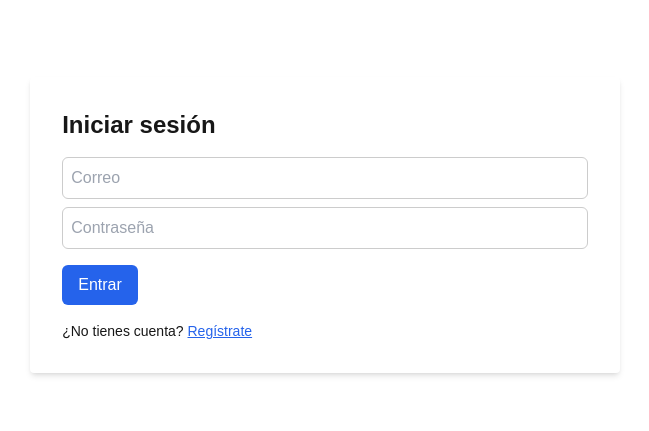
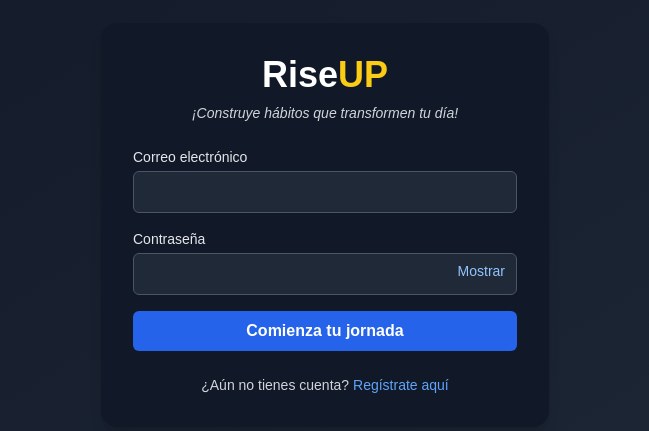
Before and after one commit to gabriellopezd/mi-gestor-diario, a Next.js app: page /Login in a window 1280 px wide. Shown: the part 175-606 px from the top of the page, without its empty margins (315-964 px from the left). Built offline with nearby package versions, Linux system fonts and the light colour scheme; no server answers.

Commit message:
feat: mejora de UI/UX y detección automática de modo oscuro en Login

```diff
--- a/pages/Login.tsx
+++ b/pages/Login.tsx
@@ -1,50 +1,89 @@
-import { useState } from "react";
+import { useEffect, useState } from "react";
 import { useRouter } from "next/router";
-import { signInWithEmailAndPassword } from "firebase/auth";
-import { auth } from "@/lib/firebase";
-import Link from "next/link";
+import { iniciarSesion } from "@/lib/auth";
 
 export default function Login() {
-  const [email, setEmail] = useState("");
-  const [password, setPassword] = useState("");
+  const [correo, setCorreo] = useState("");
+  const [contraseña, setContraseña] = useState("");
+  const [error, setError] = useState("");
+  const [mostrarClave, setMostrarClave] = useState(false);
   const router = useRouter();
 
-  const handleLogin = async (e: React.FormEvent) => {
-    e.preventDefault();
+  // Detectar automáticamente modo claro/oscuro según la hora
+  useEffect(() => {
+    const hora = new Date().getHours();
+    const esOscuro = hora < 6 || hora >= 18;
+    document.documentElement.classList.toggle("dark", esOscuro);
+  }, []);
+
+  const handleLogin = async () => {
     try {
-      await signInWithEmailAndPassword(auth, email, password);
+      await iniciarSesion(correo, contraseña);
       router.push("/");
-    } catch (error) {
-      alert("Error al iniciar sesión.");
+    } catch (err) {
+      setError("Credenciales incorrectas. Intenta de nuevo.");
     }
   };
 
   return (
-    <main className="flex flex-col items-center justify-center h-screen">
-      <form onSubmit={handleLogin} className="bg-white p-8 rounded shadow-md">
-        <h1 className="text-2xl font-bold mb-4">Iniciar sesión</h1>
-        <input
-          type="email"
-          placeholder="Correo"
-          value={email}
-          onChange={e => setEmail(e.target.value)}
-          className="input mb-2"
-        />
-        <input
-          type="password"
-          placeholder="Contraseña"
-          value={password}
-          onChange={e => setPassword(e.target.value)}
-          className="input mb-4"
-        />
-        <button type="submit" className="btn">Entrar</button>
-        <p className="mt-4 text-sm">
-          ¿No tienes cuenta?{" "}
-          <Link href="/registro" className="text-blue-600 underline">
-            Regístrate
-          </Link>
+    <div className="min-h-screen flex items-center justify-center px-4 transition-colors duration-500 bg-gradient-to-br from-blue-100 to-blue-200 dark:from-gray-900 dark:to-gray-800">
+      <div className="w-full max-w-md p-8 bg-white dark:bg-gray-900 shadow-lg rounded-2xl">
+        <h1 className="text-4xl font-extrabold text-center text-gray-800 dark:text-white mb-2">
+          Rise<span className="text-yellow-400">UP</span>
+        </h1>
+        <p className="text-center text-sm text-gray-500 dark:text-gray-300 mb-6 italic">
+          ¡Construye hábitos que transformen tu día!
         </p>
-      </form>
-    </main>
+
+        <div className="mb-4">
+          <label htmlFor="email" className="block text-sm text-gray-700 dark:text-gray-200 mb-1">
+            Correo electrónico
+          </label>
+          <input
+            id="email"
+            type="email"
+            value={correo}
+            onChange={(e) => setCorreo(e.target.value)}
+            className="w-full px-4 py-2 border border-gray-300 dark:border-gray-600 rounded-md shadow-sm dark:bg-gray-800 dark:text-white focus:outline-none focus:ring-2 focus:ring-blue-400"
+          />
+        </div>
+
+        <div className="mb-4 relative">
+          <label htmlFor="password" className="block text-sm text-gray-700 dark:text-gray-200 mb-1">
+            Contraseña
+          </label>
+          <input
+            id="password"
+            type={mostrarClave ? "text" : "password"}
+            value={contraseña}
+            onChange={(e) => setContraseña(e.target.value)}
+            className="w-full px-4 py-2 border border-gray-300 dark:border-gray-600 rounded-md shadow-sm dark:bg-gray-800 dark:text-white focus:outline-none focus:ring-2 focus:ring-blue-400"
+          />
+          <button
+            type="button"
+            onClick={() => setMostrarClave(!mostrarClave)}
+            className="absolute right-3 top-8 text-sm text-blue-600 dark:text-blue-300"
+          >
+            {mostrarClave ? "Ocultar" : "Mostrar"}
+          </button>
+        </div>
+
+        {error && <p className="text-red-500 text-sm mb-4 text-center">{error}</p>}
+
+        <button
+          onClick={handleLogin}
+          className="w-full py-2 bg-blue-600 hover:bg-blue-700 text-white font-semibold rounded-md transition duration-200"
+        >
+          Comienza tu jornada
+        </button>
+
+        <p className="text-center text-sm mt-6 text-gray-600 dark:text-gray-300">
+          ¿Aún no tienes cuenta?{" "}
+          <a href="/registro" className="text-blue-600 hover:underline dark:text-blue-400">
+            Regístrate aquí
+          </a>
+        </p>
+      </div>
+    </div>
   );
 }
--- a/pages/registro.tsx
+++ b/pages/registro.tsx
@@ -1,4 +1,4 @@
-import { useState } from "react";
+import { useState, useEffect } from "react";
 import { useRouter } from "next/router";
 import { createUserWithEmailAndPassword } from "firebase/auth";
 import { doc, setDoc } from "firebase/firestore";
@@ -6,6 +6,7 @@ import { auth, db } from "@/lib/firebase";
 
 export default function Registro() {
   const router = useRouter();
+  const [modoOscuro, setModoOscuro] = useState(false);
   const [datos, setDatos] = useState({
     nombre: "",
     correo: "",
@@ -13,6 +14,11 @@ export default function Registro() {
     fechaNacimiento: "",
     profesion: "",
   });
+
+  useEffect(() => {
+    const hora = new Date().getHours();
+    setModoOscuro(hora < 6 || hora >= 18);
+  }, []);
 
   const handleChange = (e: React.ChangeEvent<HTMLInputElement>) => {
     const { name, value } = e.target;
@@ -46,46 +52,74 @@ export default function Registro() {
   };
 
   return (
+    <main className={`min-h-screen flex flex-col justify-center items-center px-4 py-10 transition-colors duration-500 ${modoOscuro ? 'bg-gray-900 text-white' : 'bg-gray-50 text-gray-900'}`}>
+      <div className="text-center mb-6">
+        <h1 className="text-4xl sm:text-5xl font-extrabold">
+          <span className="text-blue-600">Rise</span>
+          <span className="text-yellow-400">UP</span>
+        </h1>
+        <p className="text-sm italic mt-1">Impulsa tu día, conquista tus metas.</p>
+      </div>
+
       <form
         onSubmit={handleRegistro}
-      className="max-w-md mx-auto p-4 mt-10 bg-white shadow rounded"
+        className={`w-full max-w-md p-6 rounded-xl shadow-lg ${modoOscuro ? 'bg-gray-800' : 'bg-white'}`}
       >
-      <h2 className="text-xl font-bold mb-4">Crear cuenta</h2>
+        <h2 className="text-xl font-semibold text-center mb-6">Crea tu cuenta</h2>
+
         <input
           name="nombre"
-        placeholder="Nombre de usuario"
+          placeholder="Nombre completo"
           onChange={handleChange}
-        className="mb-2 w-full p-2 border"
+          className="mb-4 w-full px-4 py-2 rounded-md border focus:outline-none focus:ring-2 focus:ring-blue-400 dark:bg-gray-700 dark:border-gray-600 dark:placeholder-gray-400"
+          required
         />
         <input
           name="correo"
           type="email"
-        placeholder="Correo"
+          placeholder="Correo electrónico"
           onChange={handleChange}
-        className="mb-2 w-full p-2 border"
+          className="mb-4 w-full px-4 py-2 rounded-md border focus:outline-none focus:ring-2 focus:ring-blue-400 dark:bg-gray-700 dark:border-gray-600 dark:placeholder-gray-400"
+          required
         />
         <input
           name="password"
           type="password"
           placeholder="Contraseña"
           onChange={handleChange}
-        className="mb-2 w-full p-2 border"
+          className="mb-4 w-full px-4 py-2 rounded-md border focus:outline-none focus:ring-2 focus:ring-blue-400 dark:bg-gray-700 dark:border-gray-600 dark:placeholder-gray-400"
+          required
         />
         <input
           name="fechaNacimiento"
           type="date"
           onChange={handleChange}
-        className="mb-2 w-full p-2 border"
+          className="mb-4 w-full px-4 py-2 rounded-md border focus:outline-none focus:ring-2 focus:ring-blue-400 dark:bg-gray-700 dark:border-gray-600"
+          required
         />
         <input
           name="profesion"
           placeholder="Profesión"
           onChange={handleChange}
-        className="mb-2 w-full p-2 border"
+          className="mb-6 w-full px-4 py-2 rounded-md border focus:outline-none focus:ring-2 focus:ring-blue-400 dark:bg-gray-700 dark:border-gray-600 dark:placeholder-gray-400"
+          required
         />
-      <button type="submit" className="btn bg-blue-600 text-white px-4 py-2 rounded">
-        Registrarse
+
+        <button
+          type="submit"
+          className="w-full bg-blue-600 text-white font-semibold py-2 rounded-md hover:bg-blue-700 transition-colors"
+        >
+          Comienza tu jornada
+        </button>
+
+        <button
+          type="button"
+          onClick={() => router.push("/Login")}
+          className="w-full mt-4 text-sm text-blue-500 hover:underline"
+        >
+          Ya tengo una cuenta
         </button>
       </form>
+    </main>
   );
 }
```
Also changed, not shown: components/Header.tsx (+48 -20 lines), lib/hooks/useUserProfile.ts (added, +30 -0 lines). Lines whose indentation alone changed are shown as unchanged.
